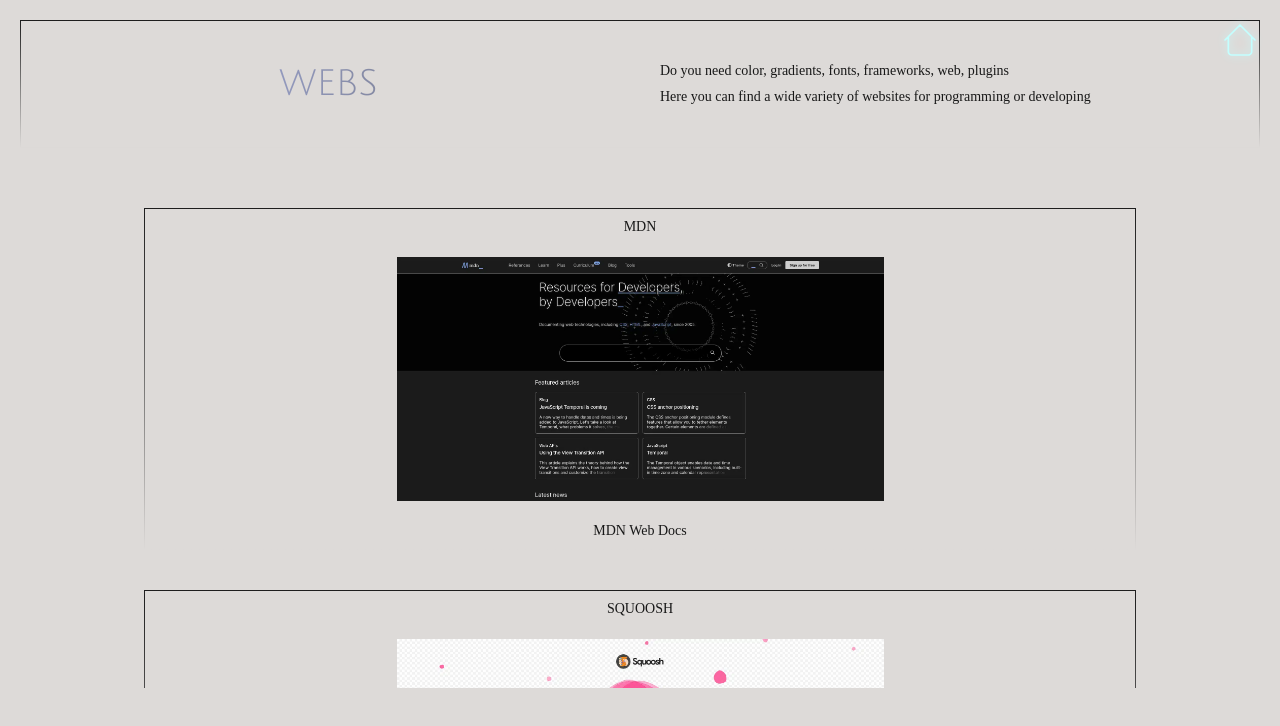
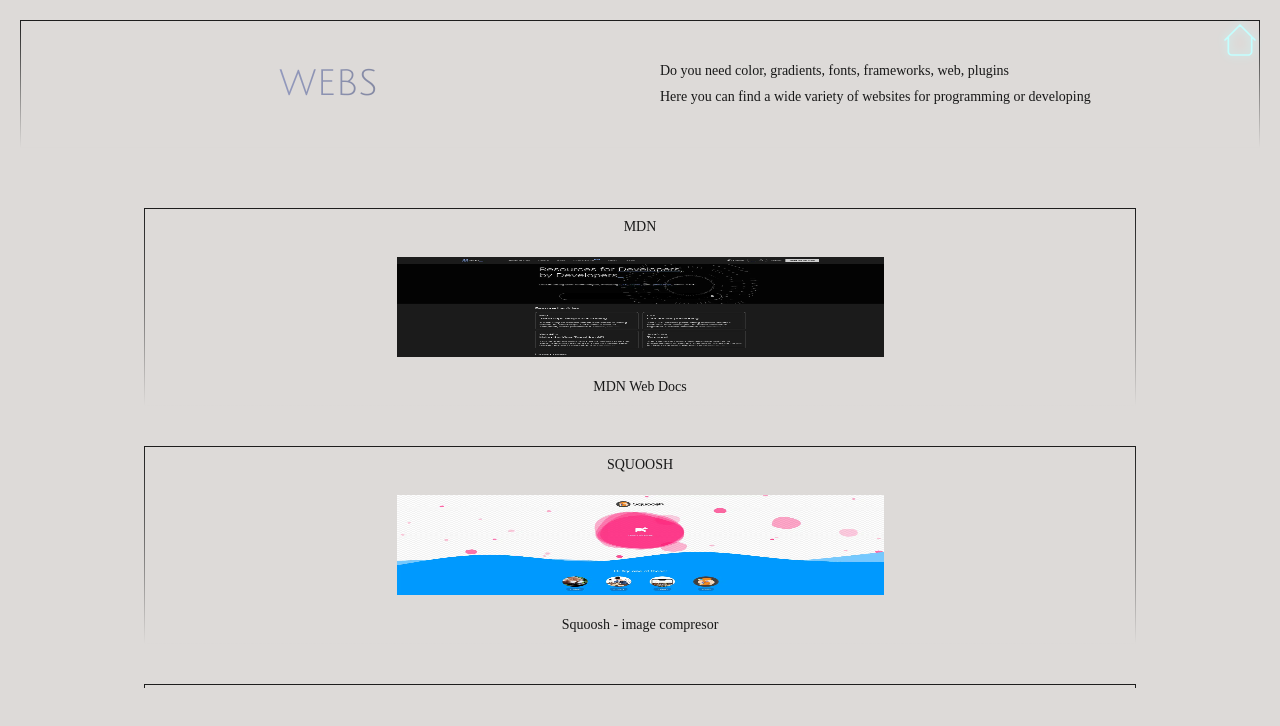
Before and after one commit to wuerion/Tools-React, a React (Vite) app: page /webs in a window 1280 px wide. Shown: the top 726 px of the page. Built offline with nearby package versions, Linux system fonts and the light colour scheme; a web font is replaced by a local one.

Commit message:
optimization

```diff
--- a/src/components/SubComponents/WebsPageAndPlugins/CreateBox.jsx
+++ b/src/components/SubComponents/WebsPageAndPlugins/CreateBox.jsx
@@ -1,12 +1,16 @@
 import React from "react";
 
-function CreateBox({ title, text, url, img, alt }) {
+function CreateBox({ title = "", text = "", url, img, alt }) {
   return (
     <div className="bg-linear-180 from-[#1D1D1D] to-[#DDDAD8] dark:from-[#FFFFFF] dark:to-[#1D1D1D] p-[1px]  my-5 w-full h-full md:w-4/5">
       <div className="bg-[#DDDAD8] dark:bg-[#1D1D1D] flex flex-col items-center justify-center gap-1 p-2 h-full w-full text-[#181818] dark:text-[#DDDAD8] cursor-pointer">
         <h3>{title}</h3>
-        <a href={`${url}`} className="w-3/4 md:w-1/2 my-4" target="_blank">
-          <img src={`${img}`} alt={`${alt}`} />
+        <a
+          href={`${url}`}
+          className="w-3/4 h-[100px] md:w-1/2 my-4 flex justify-center items-center"
+          target="_blank"
+        >
+          <img src={`${img}`} alt={`${alt}`} className="w-full h-full" />
         </a>
         <p>{text}</p>
       </div>
```
